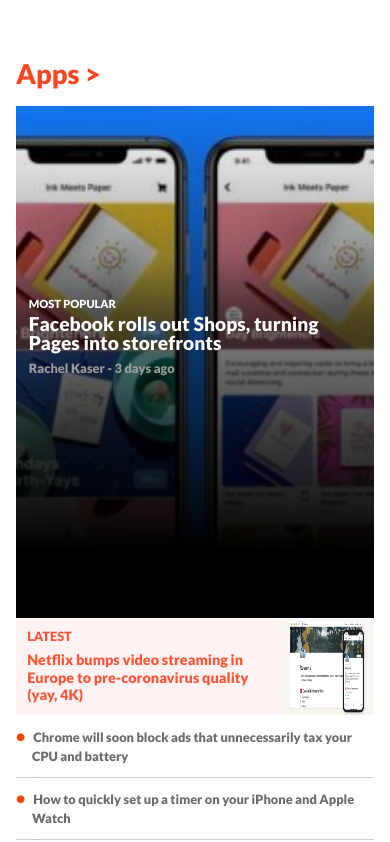
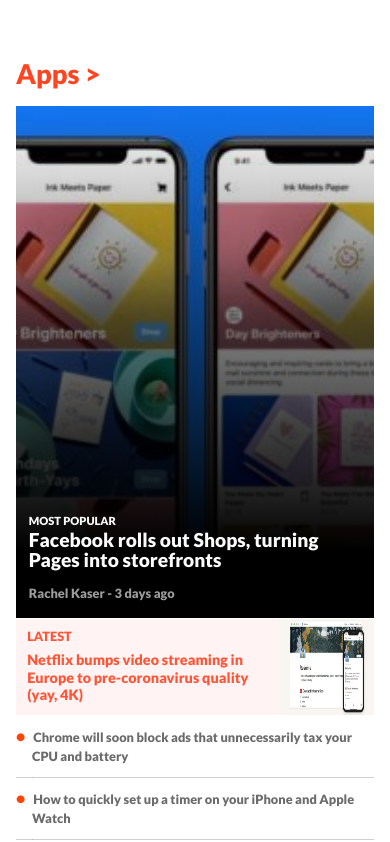
Before and after one commit to ldelbel/the-next-web-clone, a plain HTML site: page index.html in a window 390 px wide. Shown: the part 2723-3565 px from the top of the page. Drawn offline with nearby package versions, Linux system fonts and the light colour scheme; a web font is replaced by a local one.

Commit message:
Fix paragraph positioning in iimg-box for small screen

```diff
--- a/styles.css
+++ b/styles.css
@@ -1192,14 +1192,14 @@ footer {
   }
 
   .img-box p:nth-child(2) {
-    top: 12rem;
+    top: 80%;
     left: 0.8rem;
     font-size: 0.7rem;
     font-weight: 400;
   }
 
   .img-box p:nth-child(3) {
-    top: 13rem;
+    top: 83%;
     left: 0.8rem;
     font-size: 1.2rem;
     font-weight: 600;
@@ -1207,7 +1207,7 @@ footer {
   }
 
   .img-box p:last-child {
-    top: 16rem;
+    top: 94%;
     left: 0.8rem;
     font-size: 0.8rem;
     color: rgb(156, 156, 156);
```
